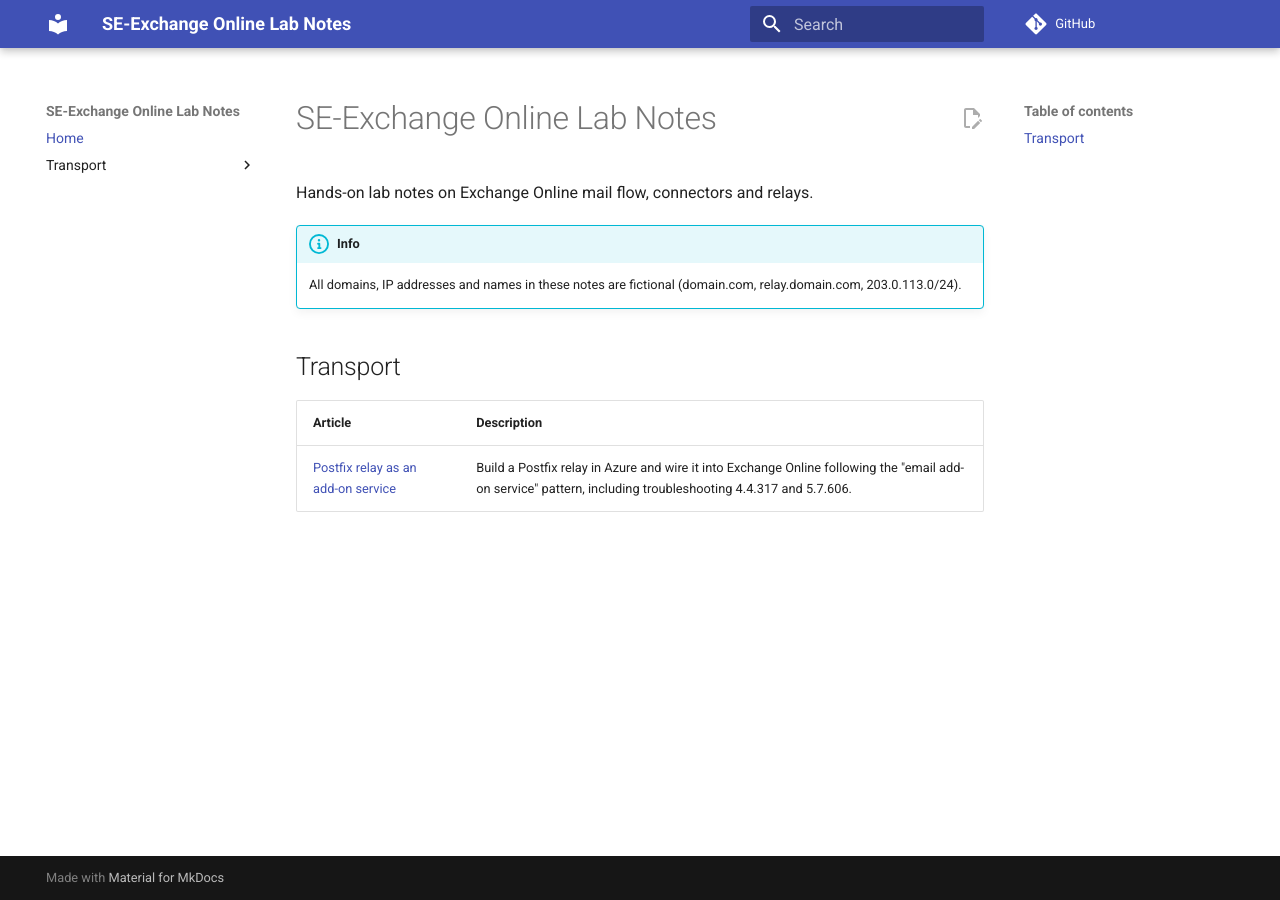
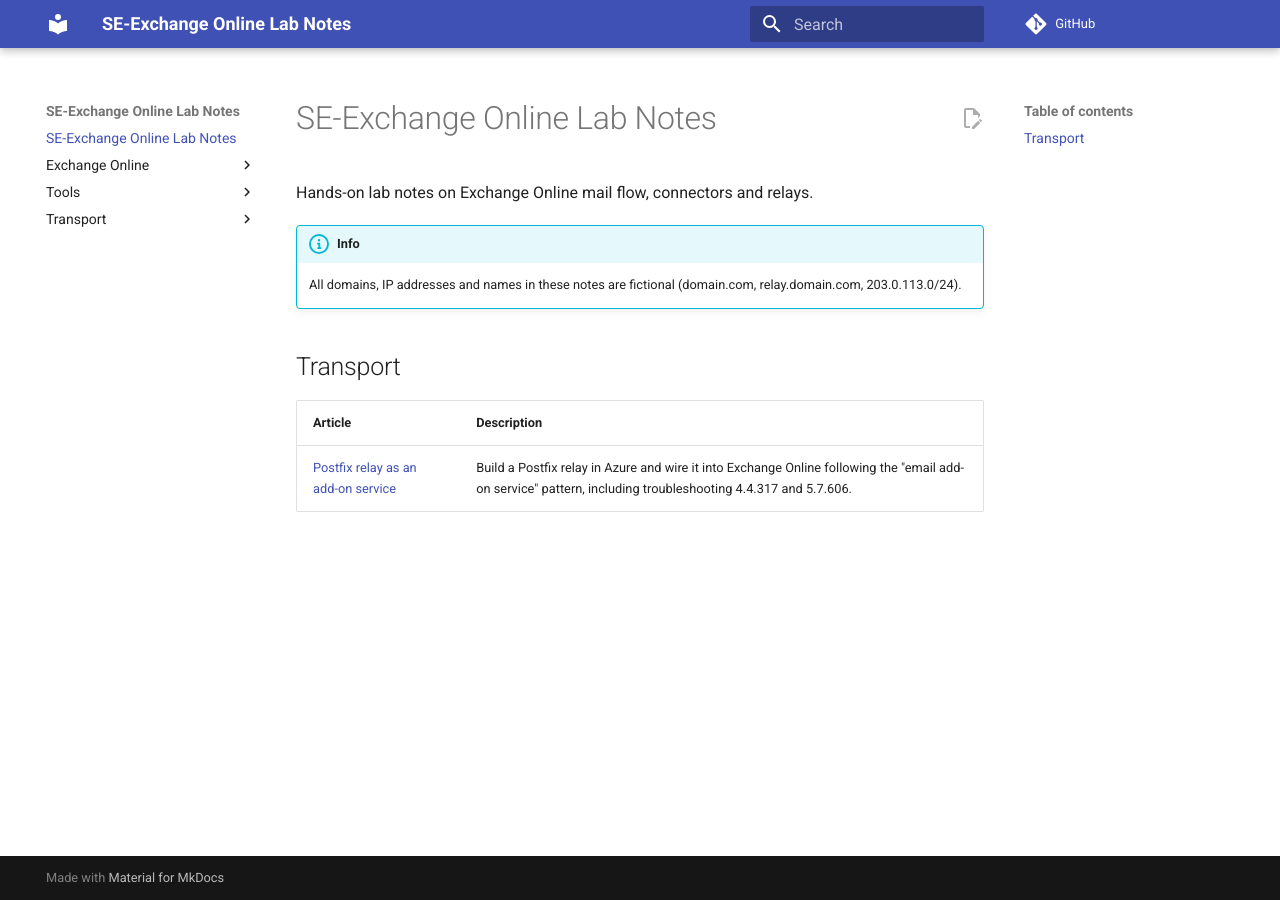
Before and after one commit to jeanpaulnk/JPN365Labs, an MkDocs documentation site: the page built from docs/index.md, in a window 1280 px wide. Built offline with MkDocs 1.6.1 and Material for MkDocs 9.7.7, drawn with Linux system fonts in a browser that asks for light colours; comment, search, counter and statistics services are not loaded; part of the change alters nothing that is shown.

Commit message:
Remove navigation entries from mkdocs.yml
Removed navigation entries for Home and Transport sections.

```diff
--- a/mkdocs.yml
+++ b/mkdocs.yml
@@ -4,10 +4,6 @@ site_name: 'SE-Exchange Online Lab Notes'
 site_description: 'Hands-on notes on Exchange Online mail flow, connectors and relays'
 edit_uri: edit/main/docs/
 docs_dir: 'docs'
-nav:
-  - Home: index.md
-  - Transport:
-    - Postfix relay as an add-on service: Transport/Postfix-Relay-Add-On-Service.md
 theme:
   name: 'material'
   features:
```
